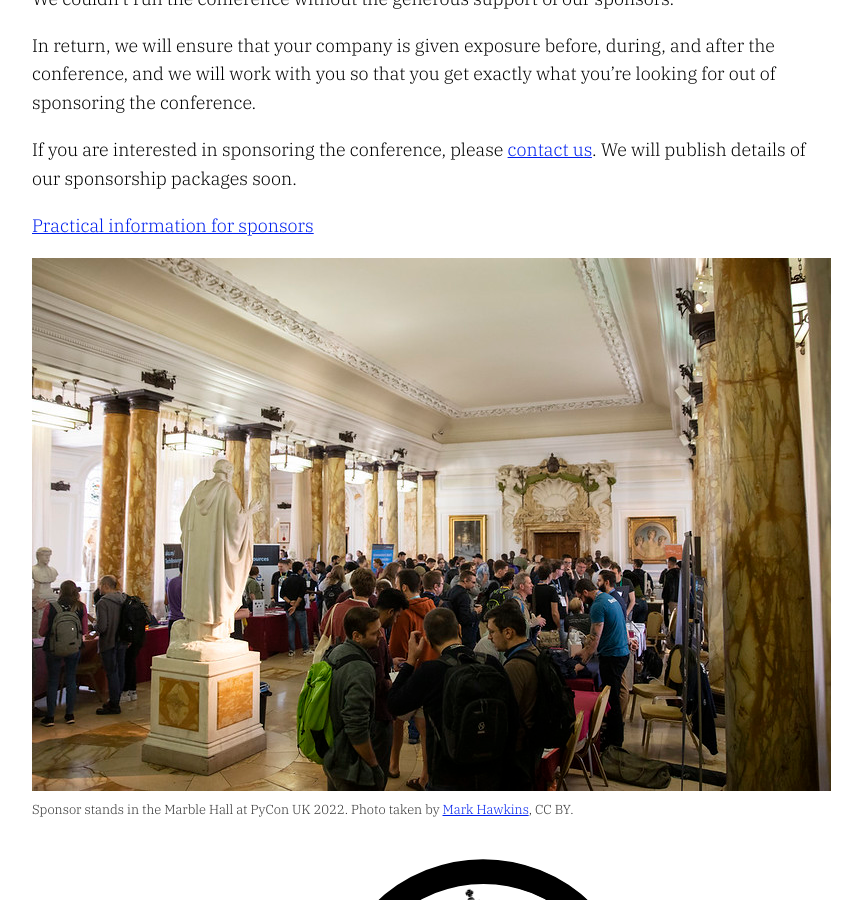
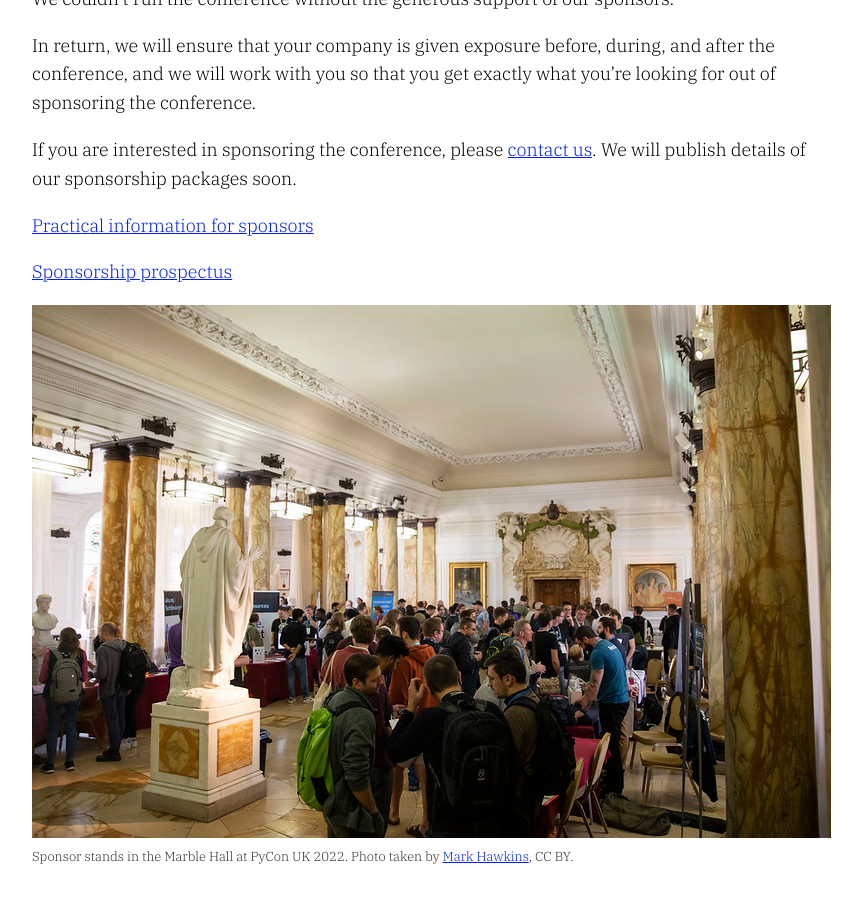
Before and after one commit to gma/2025.pyconuk.org, a Jekyll site: the page built from src/sponsorship.md, in a window 1280 px wide and 900 px high, scrolled down 465 px. Shown: the whole window, without its empty margins (208-1070 px from the left). Built offline with Jekyll 4.4.1, drawn with Linux system fonts in a browser that asks for light colours.

Commit message:
Link to sponsor prospectus

```diff
--- a/src/sponsorship.md
+++ b/src/sponsorship.md
@@ -14,6 +14,8 @@ We will publish details of our sponsorship packages soon.
 
 [Practical information for sponsors](/information-for-sponsors/)
 
+[Sponsorship prospectus](/sponsor-prospectus/)
+
 <figure>
   <img
     src="/images/marble_hall_1x.jpg"
```
